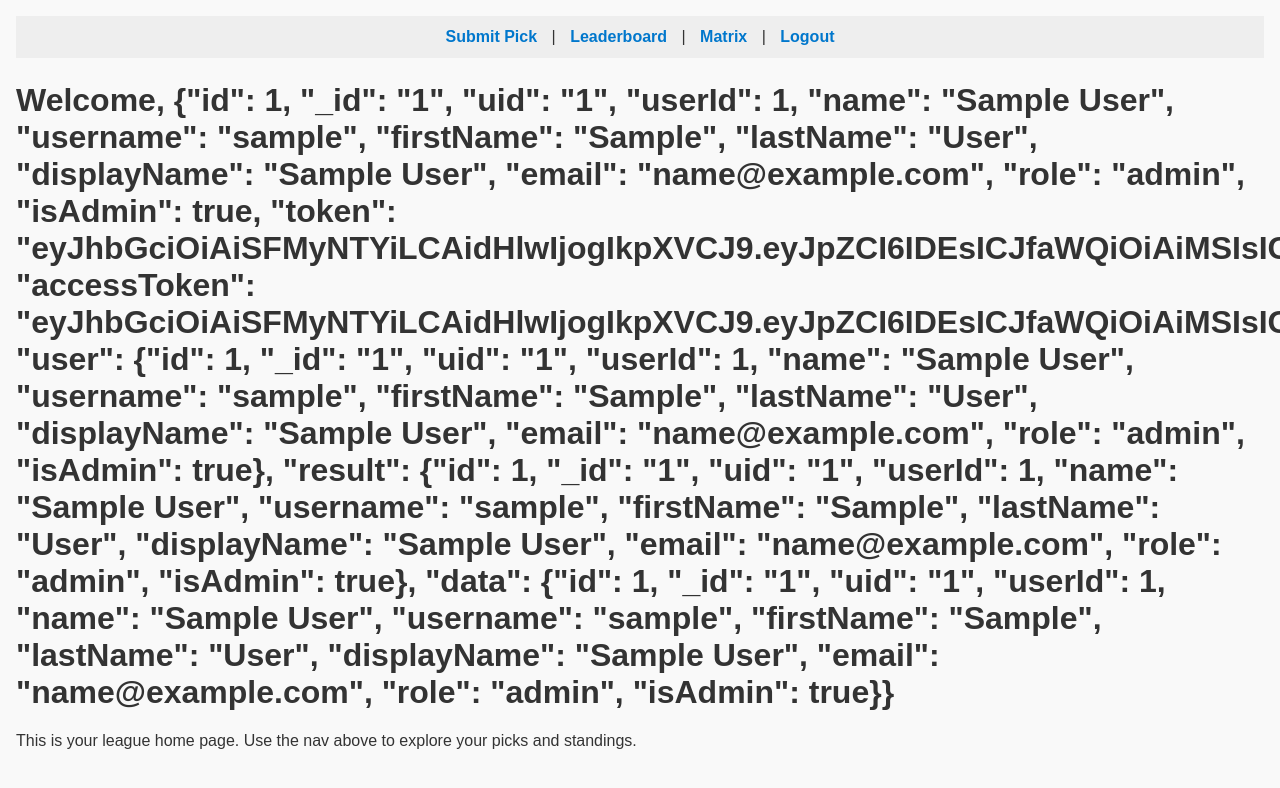
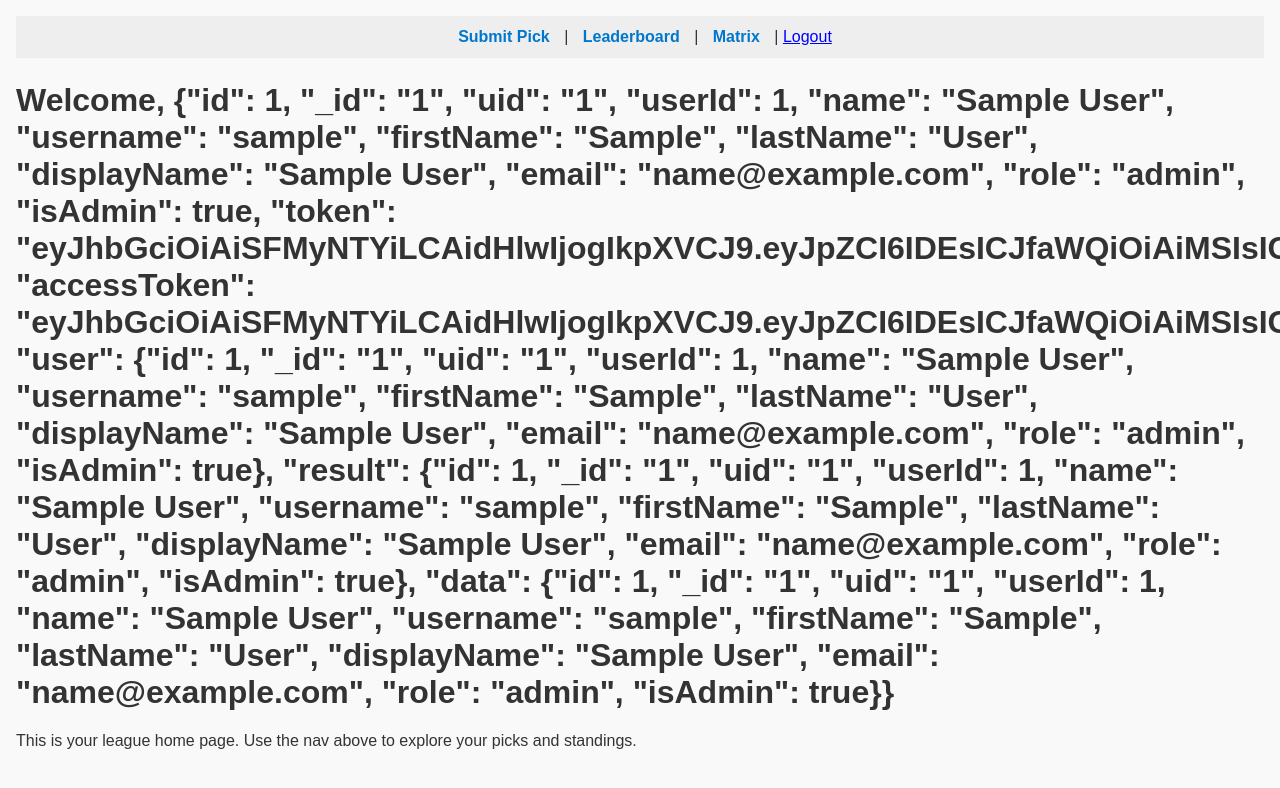
Before and after one commit to nflsgl/nfl-shotgun-league, a plain HTML site: page home.html in a window 1280 px wide. Shown: the top 788 px of the page. Drawn offline with Linux system fonts and the light colour scheme; sample sign-in values are in the browser's storage.

Commit message:
Update home.html

```diff
--- a/home.html
+++ b/home.html
@@ -1,10 +1,21 @@
-
 <!DOCTYPE html>
 <html>
 <head>
   <meta name="viewport" content="width=device-width, initial-scale=1">
   <title>Home - Shotgun League</title>
   <link rel="stylesheet" href="style.css">
+  <style>
+    /* Optional: Style the logout button like a nav link */
+    #logoutBtn {
+      background: none;
+      border: none;
+      color: #00f;
+      text-decoration: underline;
+      cursor: pointer;
+      font: inherit;
+      padding: 0;
+    }
+  </style>
   <script>
     document.addEventListener("DOMContentLoaded", function() {
       const user = localStorage.getItem("user");
@@ -12,6 +23,16 @@
         window.location.href = "index.html";
       } else {
         document.getElementById("welcome").textContent = "Welcome, " + user;
+      }
+
+      const logoutBtn = document.getElementById("logoutBtn");
+      if (logoutBtn) {
+        logoutBtn.addEventListener("click", function() {
+          if (confirm("Are you sure you want to log out?")) {
+            localStorage.clear();
+            window.location.href = "index.html";
+          }
+        });
       }
     });
   </script>
@@ -21,7 +42,7 @@
     <a href="pick.html">Submit Pick</a> |
     <a href="leaderboard.html">Leaderboard</a> |
     <a href="matrix.html">Matrix</a> |
-    <a href="index.html" onclick="localStorage.clear();">Logout</a>
+    <button id="logoutBtn">Logout</button>
   </div>
   <h1 id="welcome">Welcome</h1>
   <p>This is your league home page. Use the nav above to explore your picks and standings.</p>
```
